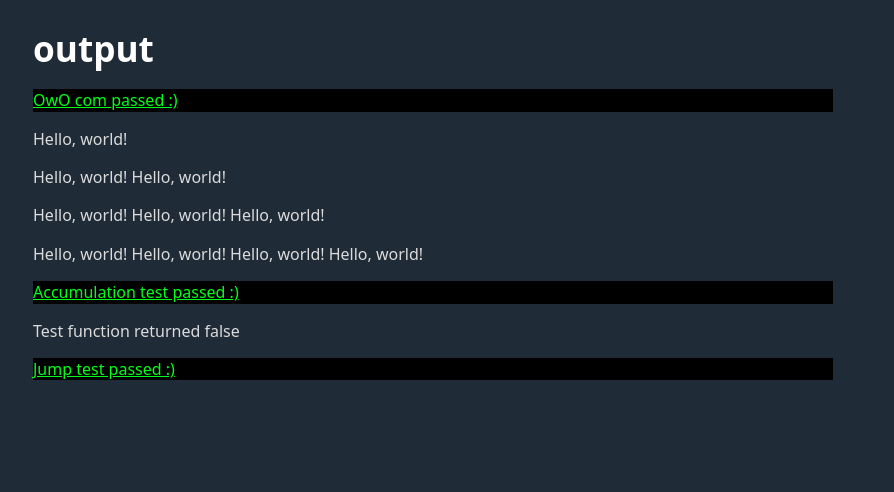
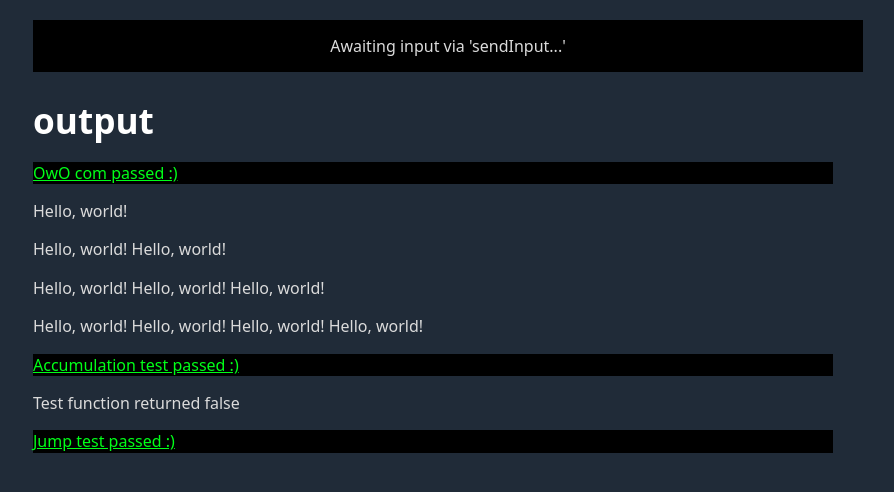
Before and after one commit to mistopportunity/html-script, a website: page static/index.html in a window 1280 px wide. Shown: the whole page, without its empty margins (207-1101 px from the left). Drawn offline with nearby package versions, Linux system fonts and the light colour scheme.

Commit message:
Added awaiting input element

```diff
--- a/static/IO.js
+++ b/static/IO.js
@@ -1,4 +1,10 @@
 const outputElement = document.getElementById("output");
+const awaitingInputElement = document.getElementById("awaiting-input");
+const awaitingInputText = "Awaiting input via 'sendInput...'";
+const awaitingInputLogStyle = "background-color: black; color: white;padding: 4px";
+awaitingInputElement.textContent = awaitingInputText;
+awaitingInputElement.classList.add("hidden");
+
 function output(text,color) {
     const paragraph = document.createElement("p");
     paragraph.appendChild(document.createTextNode(text));
@@ -40,6 +46,7 @@ function sendInput(value) {
             return;
     }
     if(inputPromiseResolver) {
+        awaitingInputElement.classList.add("hidden");
         inputPromiseResolver(inputStack.shift());
     }
 }
@@ -48,6 +55,8 @@ function getInput() {
         return inputStack.shift();
     }
     const inputPromise = new Promise(resolve => {
+        awaitingInputElement.classList.remove("hidden");
+        console.log(`%c${awaitingInputText}`,awaitingInputLogStyle);
         inputPromiseResolver = resolve;
     });
     return inputPromise;
--- a/static/index.html
+++ b/static/index.html
@@ -9,10 +9,24 @@
         iframe {
             display: none;
         }
+        p#awaiting-input {
+            display: block !important;
+            padding: 15px;
+            margin: 0;
+            background-color: rgb(0, 0, 0);
+            text-align: center;
+            width: 100%;
+            top: 0;
+            left: 0;
+        }
+        p#awaiting-input.hidden {
+            display: none !important;
+        }
     </style>
     <link rel="stylesheet" href="https://cdn.jsdelivr.net/gh/kognise/water.css@latest/dist/dark.css">
 </head>
 <body>
+    <p id="awaiting-input"></p>
     <h1>output</h1>
     <div id="output"></div>
 
--- a/static/tests/intermediate.js
+++ b/static/tests/intermediate.js
@@ -108,4 +108,8 @@ registerTest("OwO com",() => {
 });
 registerTest("Accumulation test",accumlationTest);
 registerTest("Jump test",jumpTest);
+registerTest("Input test",[
+    OP_GEN.input(),
+    OP_GEN.output()
+]);
 runTests(raw=false);
```
